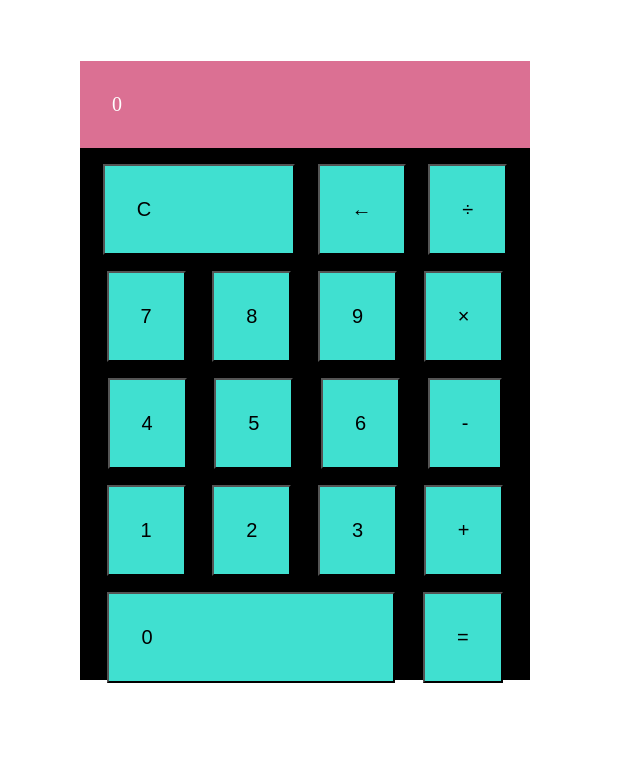
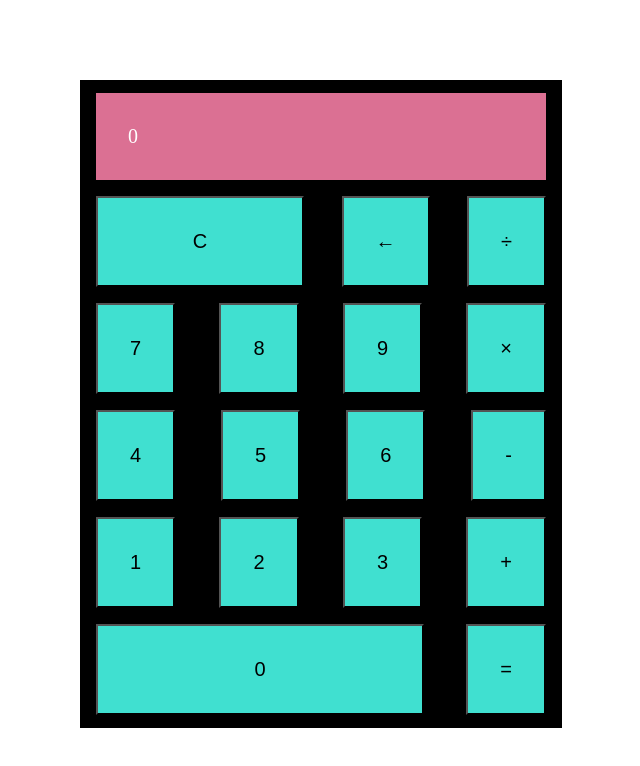
Before and after one commit to xeare/frontendmasters, a plain HTML site: page calculator/index.html in a window 1280 px wide. Shown: the whole page, without its empty margins (168-808 px from the left). Drawn offline with Linux system fonts and the light colour scheme.

Commit message:
calc buttons are aligned well and text centered. padding is good

```diff
--- a/calculator/calculator.css
+++ b/calculator/calculator.css
@@ -6,34 +6,32 @@
   height: 600px;
   width: 450px;
   margin: 5pc 10pc 10pc 15pc;
-  /* padding: 2pc 1pc 1pc 1pc; */
+  padding: 2pc 1pc 1pc 1pc;
 }
 .calc-button-row {
   display: flex;
   margin: 0pc 0pc 1pc 0pc;
-  flex-direction: row;
-  justify-content: space-evenly;
+  padding: 1pc -1pc 1pc -1pc;
+  justify-content: space-between;
 }
 
 .calc-button {
   width: 10pc 1pc 1pc 1pc;
   background-color: turquoise;
   padding: 2pc 2pc 2pc 2pc;
-  text-align: inherit;
+  /* text-align: inherit; */
   font-size: 20px;
-
 }
 
 .triple {
-  width: 18pc;
+  width: 20.5pc;
 }
 
 .double {
-  width: 12pc;
+  width: 13pc;
 }
 
 .screen {
-
   background-color: palevioletred;
   border: none;
   color: white;
```
